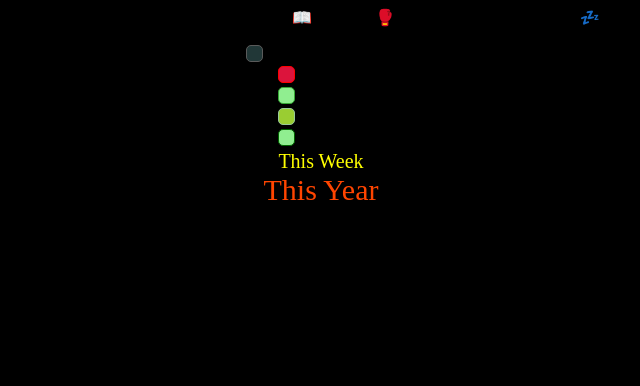
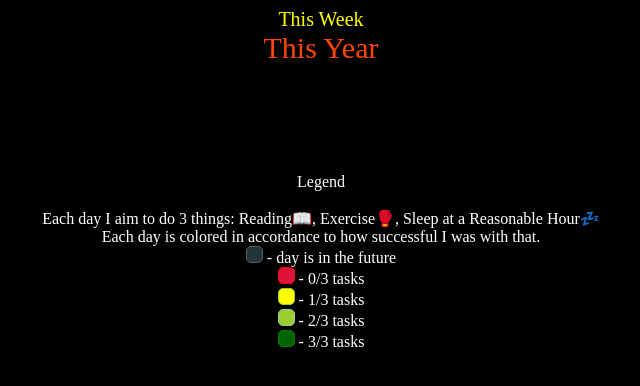
Before and after one commit to Roxerg/year-tracker, a Flask app: template templates/guest.html in a window 1280 px wide. Shown: the top 386 px of the page, without its empty margins (319-959 px from the left). Run offline with Flask 2, Linux system fonts and the light colour scheme; the template is opened without the code that fills it, so the values that code supplies are empty; parts of the project's set-up code (start-up, migrations or seed data) failed here and were passed over.

Commit message:
added some endpoints and updated progress coloring

```diff
--- a/server.py
+++ b/server.py
@@ -13,6 +13,8 @@ app.config.from_json("config.json")
 
 # Externally Visible Server
 # app.run(host='0.0.0.0')
+
+
 
 
 
@@ -34,6 +36,8 @@ def home():
                                         lonk=len(daily),
                                         today=today,
                                         month=month)
+
+
 
 
 
@@ -121,3 +125,32 @@ def init():
     goaldb.populate_tables()
 
     return json.dumps("done!")
+
+
+
+@app.route('/login', methods=['GET'])
+def login():
+
+
+    return render_template("login.html")
+
+
+
+@app.route("/guest", methods=['GET'])
+def guest():
+
+
+    today = goaldb.fetch_today()
+    today = checked_unchecked(today[0])
+    daily = goaldb.fetch_all_daily()
+    week = goaldb.fetch_current_week()
+
+    month = goaldb.fetch_current_month()[0]
+
+
+    return render_template("guest.html",  daily=color_picker(daily),
+                                          week=color_picker(week),
+                                          data=daily,
+                                          lonk=len(daily),
+                                          today=today,
+                                          month=month)
--- a/static/main.css
+++ b/static/main.css
@@ -19,6 +19,10 @@ a {
     margin-bottom: auto;
 }
 
+
+.white {
+    color: white;
+}
 
 
 .countercontainer {
@@ -93,14 +97,14 @@ a {
 
 /* 3/3 */
 .green {
-    border-color: darkgreen;
-    background: #90ee90;
+    border-color: green;
+    background: darkgreen;
 }
 
 /* 2/3 */
 .orange {
-    border-color: #35a835;
-    background: #90ee90;
+    border-color: yellowgreen;
+    background: yellow;
 }
 
 /* 1/3 */
--- a/templates/guest.html
+++ b/templates/guest.html
@@ -8,15 +8,6 @@
 <body>
     <div class="canvas">
 
-        <div class="container">
-        Each day I aim to do 3 things: Reading📖, Exercise🥊, Sleep at a Reasonable Hour💤<br>
-        Each day is colored in accordance to how successful I was with that.<br>
-        <span class="item grey"></span> - day is in the future <br>
-        <span class="item red"></span> - 0/3 tasks <br>
-        <span class="item orange"></span> - 1/3 tasks <br>
-        <span class="item yellow"></span> - 2/3 tasks <br>
-        <span class="item green"></span> - 3/3 tasks <br>
-        </div>
 
 
 
@@ -41,6 +32,21 @@
         <!-- YEAR END -->
 
 
+        <div class="container">
+                <span class="white">
+                    <br><br><br><br><br><br>
+                Legend
+                    <br><br>
+                Each day I aim to do 3 things: Reading📖, Exercise🥊, Sleep at a Reasonable Hour💤<br>
+                Each day is colored in accordance to how successful I was with that.<br>
+                <span class="item grey"></span> - day is in the future <br>
+                <span class="item red"></span> - 0/3 tasks <br>
+                <span class="item orange"></span> - 1/3 tasks <br>
+                <span class="item yellow"></span> - 2/3 tasks <br>
+                <span class="item green"></span> - 3/3 tasks <br>
+                </span>
+                </div>
+
 
     </div>
 </body>
```
